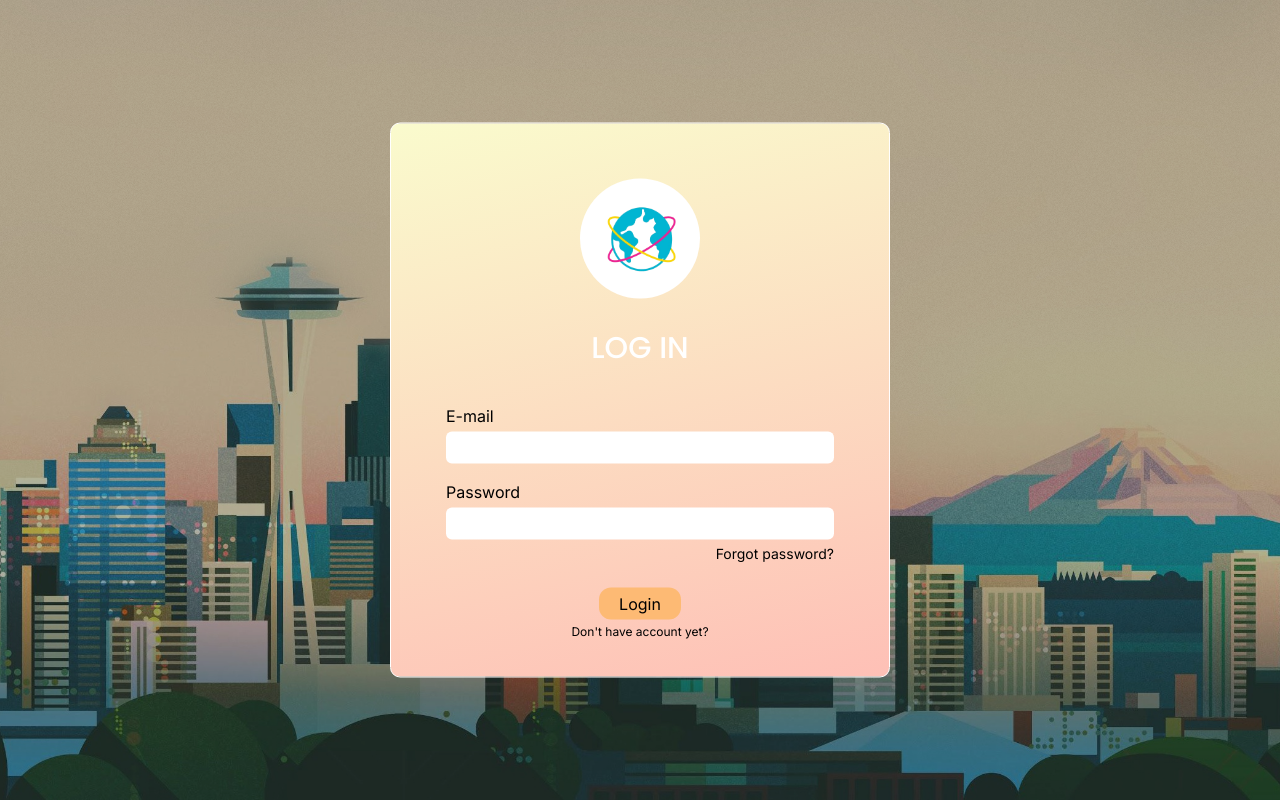
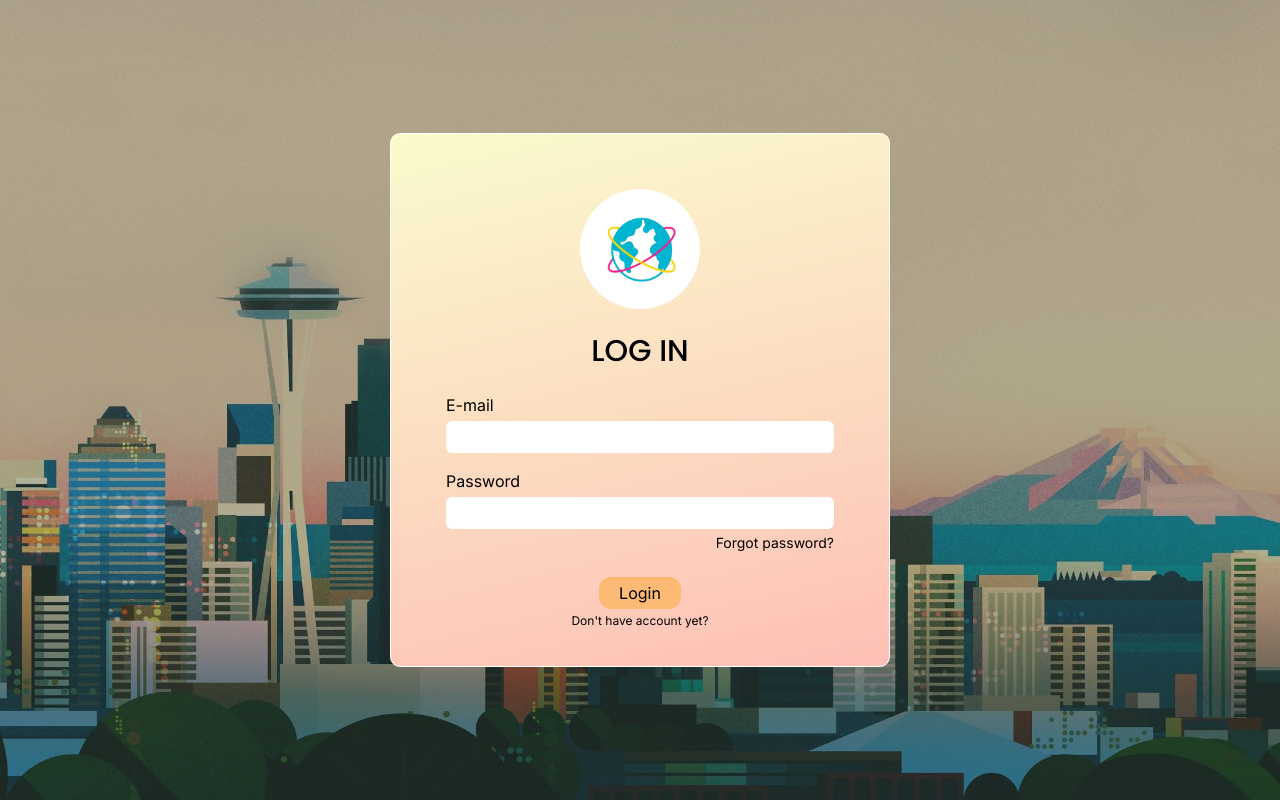
Before and after one commit to bekatam/dream-a-trip, a Next.js app: page /signin in a window 1280 px wide. Built offline with nearby package versions, Linux system fonts and the light colour scheme.

Commit message:
change log in appearance

```diff
--- a/src/app/signin/Signin.css
+++ b/src/app/signin/Signin.css
@@ -30,12 +30,3 @@ form {
   align-items: center;
   background-color: #fff;
 }
-
-h3 {
-  font-size: 30px;
-  margin-top: 27px;
-  margin-bottom: 34px;
-  color: #fff;
-  line-height: 1.2;
-  text-align: center;
-}
--- a/src/app/signin/page.tsx
+++ b/src/app/signin/page.tsx
@@ -15,7 +15,7 @@ const Signin = () => {
         <div className='image__wrapper'>
           <Image src={require("@assets/logo.png")} className='logo_image' alt="logo"/>
         </div>
-        <h3 className={poppins.className}>LOG IN</h3>
+        <h3 className={poppins.className + ' text-black my-5 text-center text-3xl'}>LOG IN</h3>
         <label htmlFor='email'>E-mail</label>
         <input type='email' id='email' className='rounded-md p-1'/>
         <label className='mt-3' htmlFor='password'>Password</label>
```
